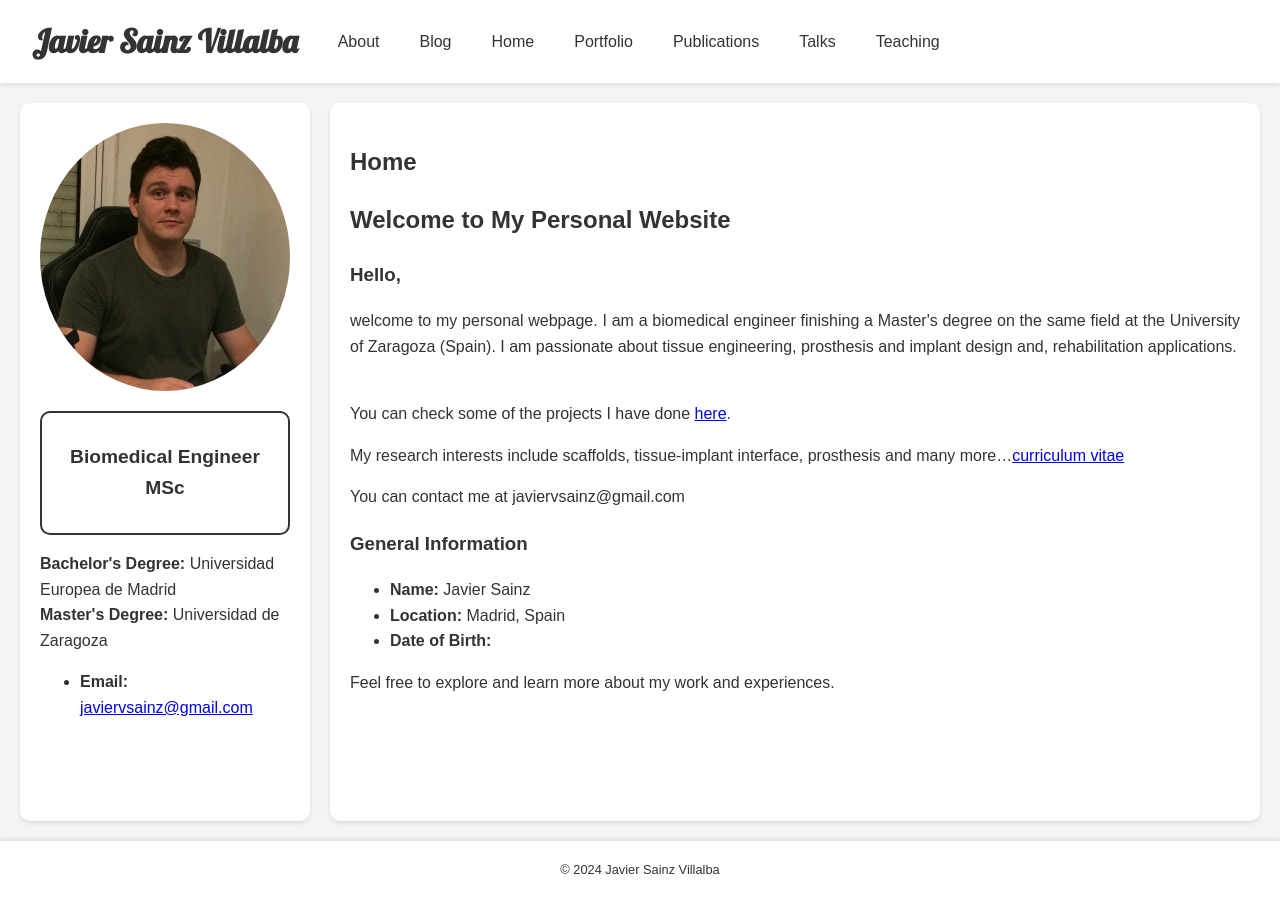
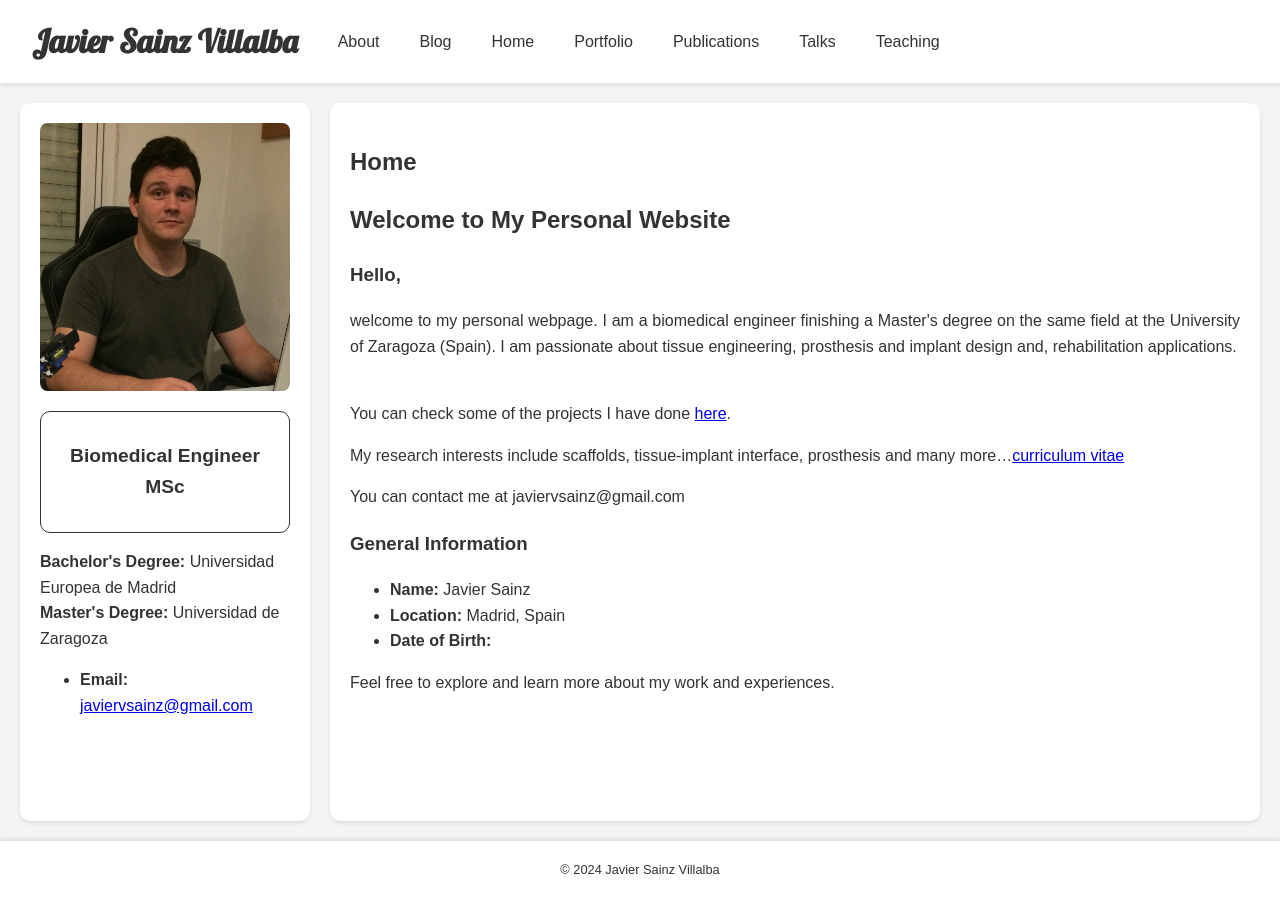
Before and after one commit to javiersainzvillalba/javiersainzvillalba.github.io, a Jekyll site: the page built from index.md, in a window 1280 px wide. Built offline with Jekyll 4.4.1, drawn with Linux system fonts in a browser that asks for light colours.

Commit message:
Update style.css

```diff
--- a/assets/css/style.css
+++ b/assets/css/style.css
@@ -83,7 +83,7 @@ aside {
 
 aside img {
   max-width: 100%;
-  border-radius: 50%;
+  border-radius: 3%;
   display: block;
   margin: 0 auto 20px auto;
 }
@@ -96,10 +96,10 @@ aside h2 {
 .biomedical-engineer {
   text-align: center;
   font-size: 1.2em;
-  border: 2px solid #333; /* Estilo del borde */
+  border: 1px solid #333; /* Estilo del borde */
   padding: 10px;
   border-radius: 10px; /* Borde redondeado */
-  margin-bottom: 15px; /* Espacio inferior */
+  margin-bottom: 0px; /* Espacio inferior */
 }
 
 main {
```
